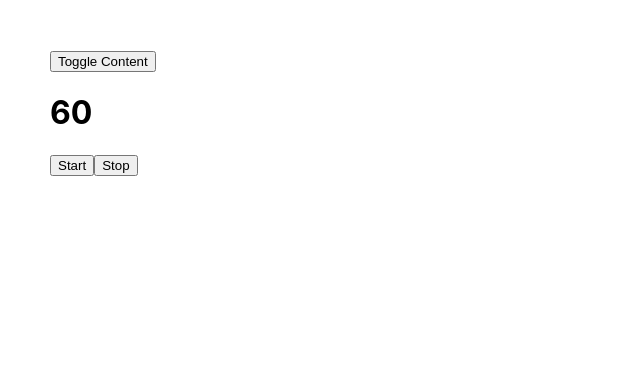
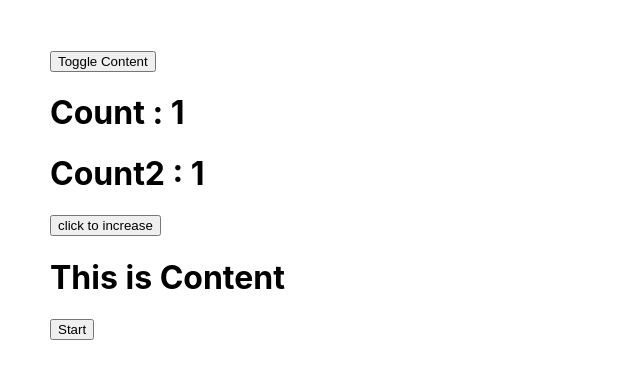
Before and after one commit to Toan1010/learnReact, a React (Create React App) app: page / in a window 1280 px wide. Both pictures are taken after a click on the button "Toggle Content". Shown: the top 378 px of the page, without its empty margins (0-640 px from the left). Built offline with nearby package versions, Linux system fonts and the light colour scheme.

Commit message:
learn React: Hook(memo  and useCallback())

```diff
--- a/src/App.js
+++ b/src/App.js
@@ -1,14 +1,34 @@
 import Content from "./Content";
-import { useState } from "react";
+import { useState, useCallback } from "react";
+
+//useCallback được dùng để tạo ra hàm dùng cho các Component con giúp cho các Component con nếu
+//ko có sự thay đổi về CẤU TRÚC thì sẽ ko cần re render
 
 function App() {
   const [show, setShow] = useState(false);
+  const [count, setCount]= useState(1);
+  const [count2, setCount2]= useState(1);
 
+  const handleStart = () =>{
+    setCount(prev => prev+1)
+  }
+
+  const handleStart2 = useCallback(()=>{
+    setCount2(prev => prev+1)
+  },[])
 
   return (
     <div className="App" style={{padding:50,}}>
       <button onClick={()=>setShow(!show)}>Toggle Content</button>
-      {show && <Content/>}
+      <h1>Count : {count}</h1>
+      <h1>Count2 : {count2}</h1>
+      <button
+      onClick={handleStart}>
+        click to increase
+      </button>
+      {show && <Content
+        handle={handleStart2}
+      />}
     </div>
   );
 }
--- a/src/Content.js
+++ b/src/Content.js
@@ -1,36 +1,21 @@
-import { useRef, useEffect, useState } from "react";
+import { memo } from "react";
 
-const Content = () =>{
-    const [count, setCount] = useState(60);
-    const [disable, setDisable] = useState(false);
-    let timer = useRef({name: "timer",describe: count});
-    let prevCount = useRef();
+// memo  là một higher order component. Nó tương tự như React.PureComponent
+// nhưng dành cho function components thay vì là class.
 
-    useEffect(() => {
-        prevCount.current = count;
-       }
-    ,[count]);
+//memo được dùng để ngăn chặn render lại nếu như các thành phần trong Component ko có gì cần thay đổi
+//Ví dụ : khi ta dùng Content ở trong App khi App có thành phần thay đổi
+//Nếu như các thành phần trong Content ko thay đổi thì ta ko cần phải chạy lại Content
 
-    const handleStart = () => {
-        timer.describe = setInterval(()=>{
-            setCount(prev => prev-1)
-        },1000)
-        setDisable(true);
-    }
-    const handleStop = () => {
-        clearInterval(timer.describe);
-        setDisable(false);
-    }
 
-    console.log(`prevCount:${prevCount.current} \ncount: ${count}`);
-
+const Content = ({handle}) =>{
+    console.log('render Content');
     return (
         <div key='Content'>
-            <h1>{count}</h1>
-            <button onClick={handleStart} disabled={disable}>Start</button>
-            <button onClick={handleStop}>Stop</button>
+            <h1>This is Content</h1>
+            <button onClick={handle}>Start</button>
         </div>
     )
 }
 
-export default Content;
+export default memo(Content);
```
